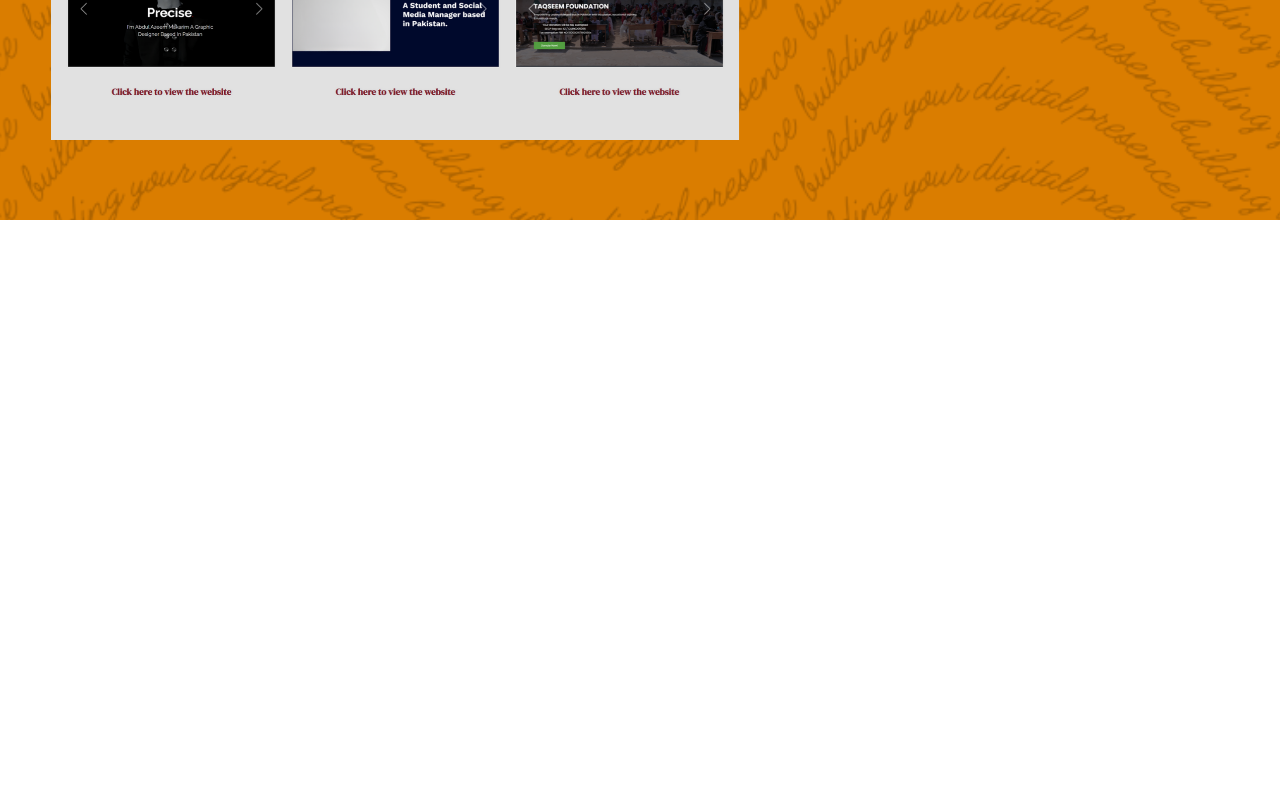
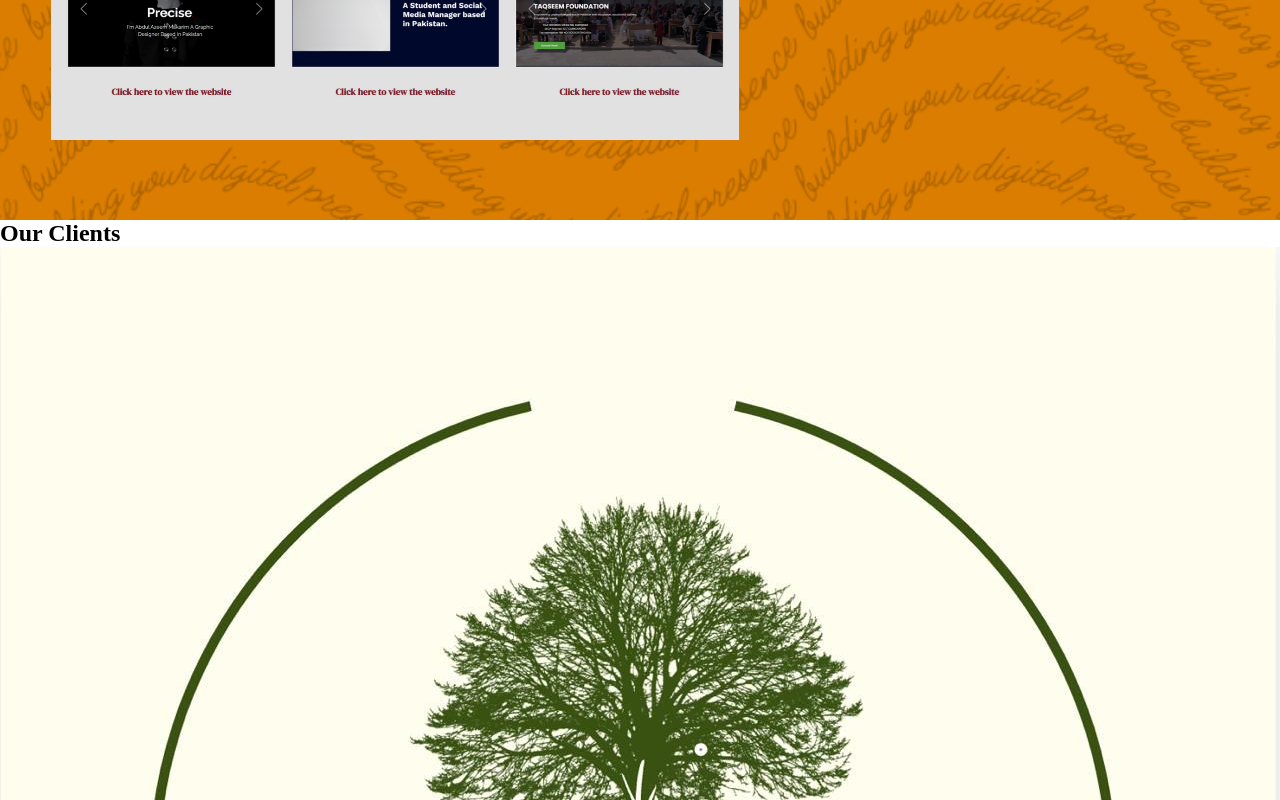
Before and after one commit to izaankhan0/websters2, a React (Vite) app: page / in a window 1280 px wide. Shown: the part 2000-2800 px from the top of the page. Before the commit the page ends 2220 px from the top, so only its background shows below. Built offline with nearby package versions, Linux system fonts and the light colour scheme.

Commit message:
added content for clients page

```diff
--- a/src/App.jsx
+++ b/src/App.jsx
@@ -2,8 +2,8 @@
 import './styles/App.css'
 import Hero from "./components/hero"
 import Why from "./components/why"
+import Clients from "./components/clients"
 // import About from "./components/about"
-// import Clients from "./components/clients"
 // import Forms from "./components/forms"
 // import Process from "./components/process"
 // import Reviews from "./components/reviews"
@@ -15,7 +15,7 @@
 
   <Hero />
   <Why />
-
+  <Clients />
 
 </div>
 
--- a/src/components/clients.jsx
+++ b/src/components/clients.jsx
@@ -1,8 +1,26 @@
 import React, { useState } from 'react'
 import '../styles/clients.css'
+import taqseemLogo from "../../public/assets/media/taqseem-logo.jpeg"
+
 
 function clients(){
-
+    return <div className="clients">
+        <h2>Our Clients</h2>
+        <div className="scroller-box">
+            <div className="scroller">
+                <img src={taqseemLogo} alt="" />
+                <img src={taqseemLogo} alt="" />
+                <img src={taqseemLogo} alt="" />
+                <img src={taqseemLogo} alt="" />
+                <img src={taqseemLogo} alt="" />
+                <img src={taqseemLogo} alt="" />
+                <img src={taqseemLogo} alt="" />
+                <img src={taqseemLogo} alt="" />
+                <img src={taqseemLogo} alt="" />
+                <img src={taqseemLogo} alt="" />
+            </div>
+        </div>
+    </div>
 }
 
 export default clients;
```
Also changed, not shown: public/assets/media/taqseem-logo.jpeg (added).
